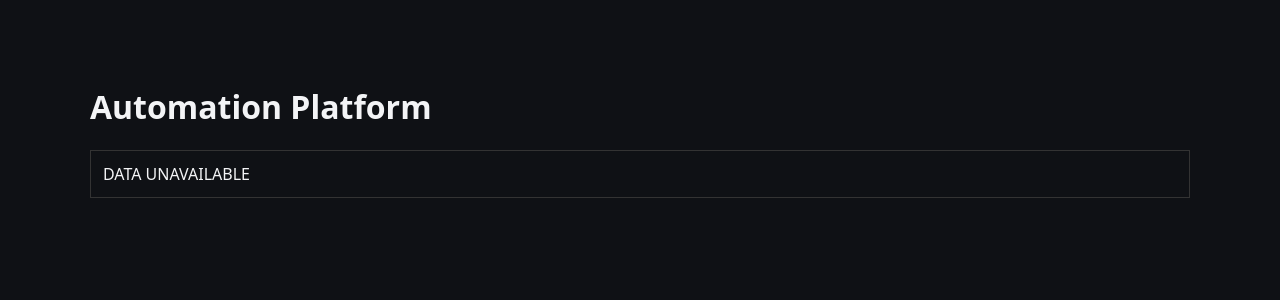
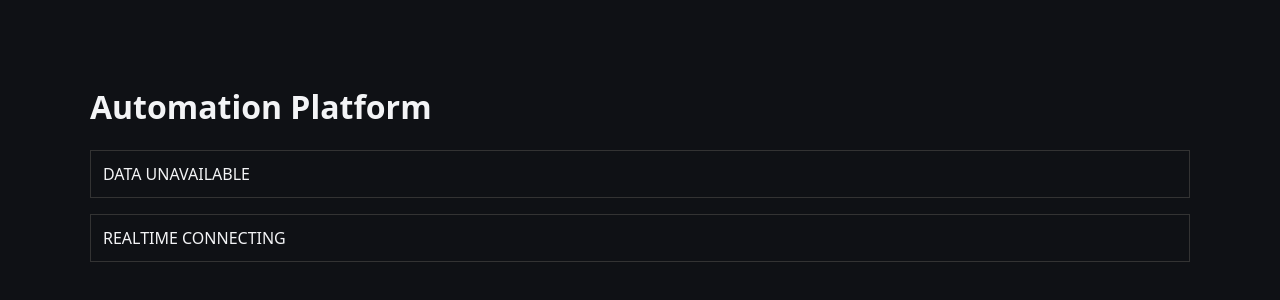
Before and after one commit to sadamluhar-collab/Automation-, a website: page public/index.html in a window 1280 px wide. Drawn offline with Linux system fonts and the light colour scheme; no server answers.

Commit message:
Enable realtime module boot in UI

```diff
--- a/public/index.html
+++ b/public/index.html
@@ -1 +1 @@
-<!doctype html><html><head><meta charset="utf-8"><meta name="viewport" content="width=device-width,initial-scale=1"><title>Automation Platform</title><link rel="stylesheet" href="/css/app.css"></head><body><main><h1>Automation Platform</h1><p id="health">DATA UNAVAILABLE</p></main><script src="/js/app.js"></script></body></html>
+<!doctype html><html><head><meta charset="utf-8"><meta name="viewport" content="width=device-width,initial-scale=1"><title>Automation Platform</title><link rel="stylesheet" href="/css/app.css"></head><body><main><h1>Automation Platform</h1><p id="health">DATA UNAVAILABLE</p><p id="realtime" aria-live="polite">REALTIME CONNECTING</p></main><script type="module" src="/js/app.js"></script></body></html>
```
